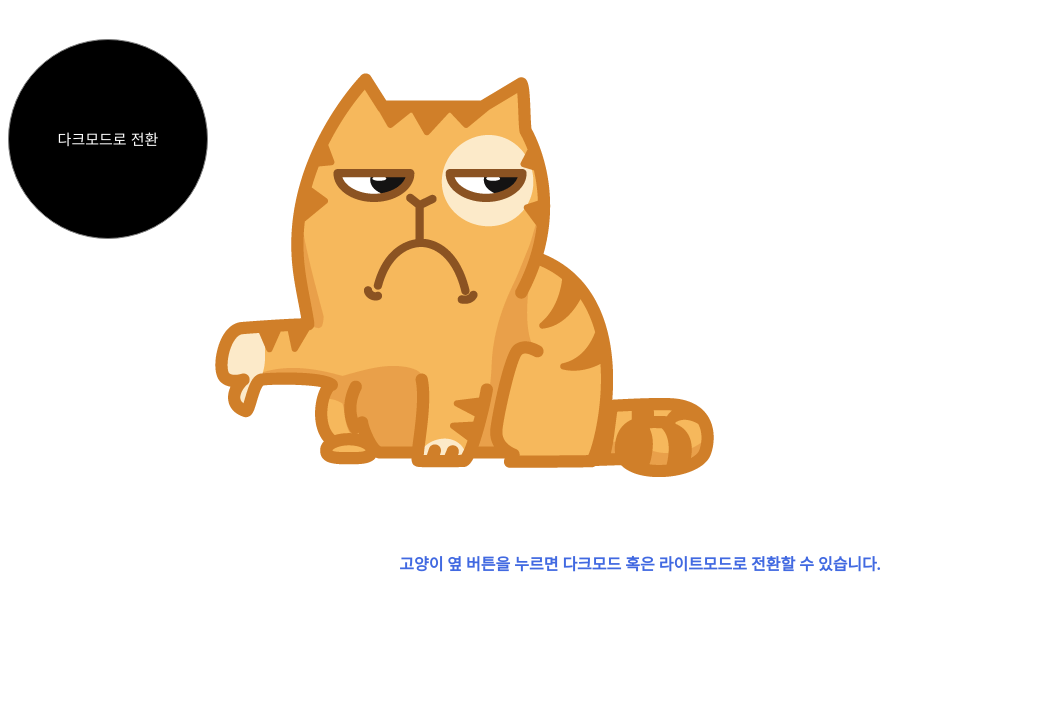
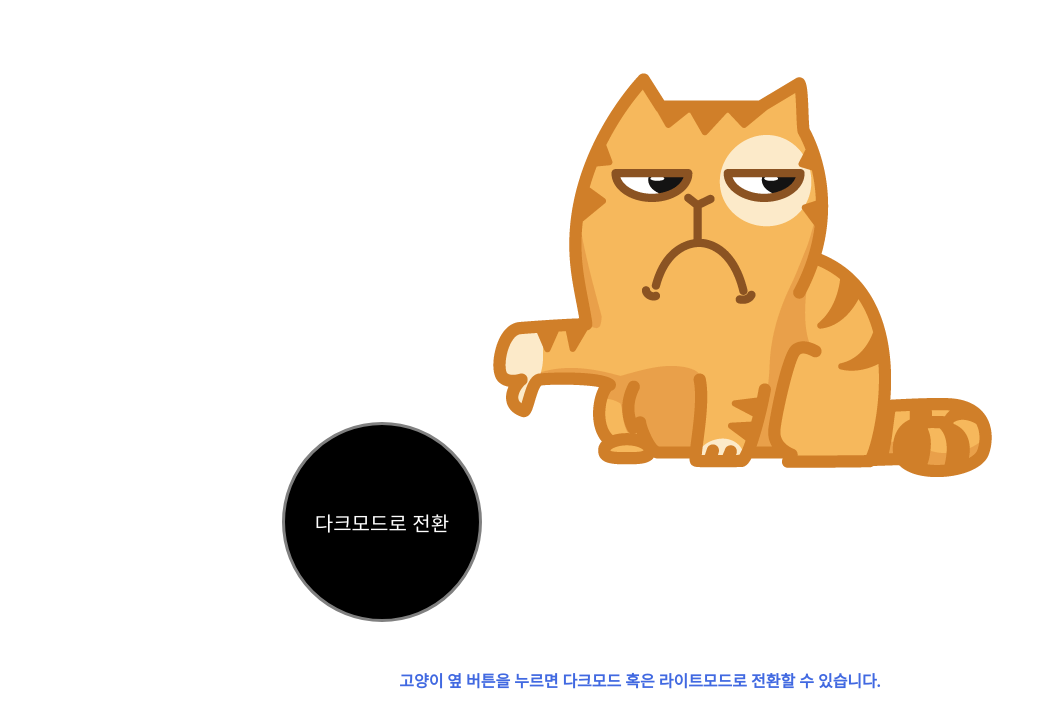
Before and after one commit to kkuunnyu/LightDarkMode, a plain HTML site: page index.html in a window 1280 px wide. Shown: the part 70-798 px from the top of the page, without its empty margins (0-1047 px from the left). Drawn offline with Linux system fonts and the light colour scheme.

Commit message:
Add files via upload

```diff
--- a/css/main.css
+++ b/css/main.css
@@ -1,16 +1,15 @@
 h1{text-align: center; font-weight: bold;}
 .btn {
-  float: left;
   width: 200px;
   height: 200px;
   border-radius: 100px;
-  font-size: 15px;
+  font-size: 20px;
   text-align: center;
+  justify-content: center;
   background-color: black;
   color: white;
-  margin-top: 20px;
-  border: 1px solid gray;
-  top: 50px;
+  border: 3px solid gray;
+  margin-bottom: 30px;
 }
 p{
   color: royalblue;
@@ -18,5 +17,6 @@ p{
   text-align: center;
 }
 .image{
-  display: block; margin: 0px auto;
+  display: flex; margin: 0px auto;
 }
+.dark{text-align: center;}
--- a/index.html
+++ b/index.html
@@ -5,8 +5,12 @@
     <link rel="stylesheet" href="./css/main.css">
 </head>
 <h1>Light Mode / Dark mode 전환</h1>
-<img src="./images/cat.png" alt="cat">
-<input id="btnDisplayMode" class="btn" type="button" value="다크모드로 전환" onclick="setDisplayAppreance(this);">
+<div class="dark">
+    <input id="btnDisplayMode" class="btn" type="button" value="다크모드로 전환" onclick="setDisplayAppreance(this);">
+    <img src="./images/cat.png" alt="cat">
+</div>
+
+
 
 <p>고양이 옆 버튼을 누르면 다크모드 혹은 라이트모드로 전환할 수 있습니다.</p>
 
```
